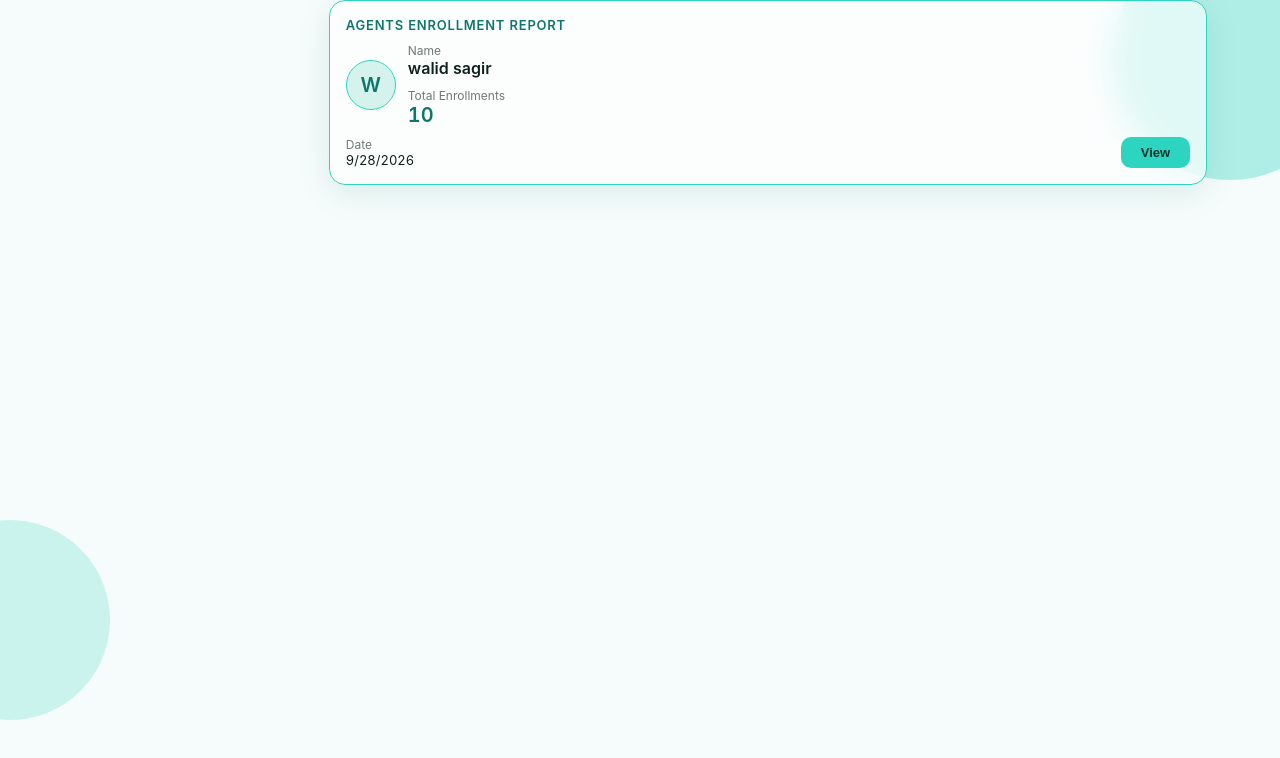
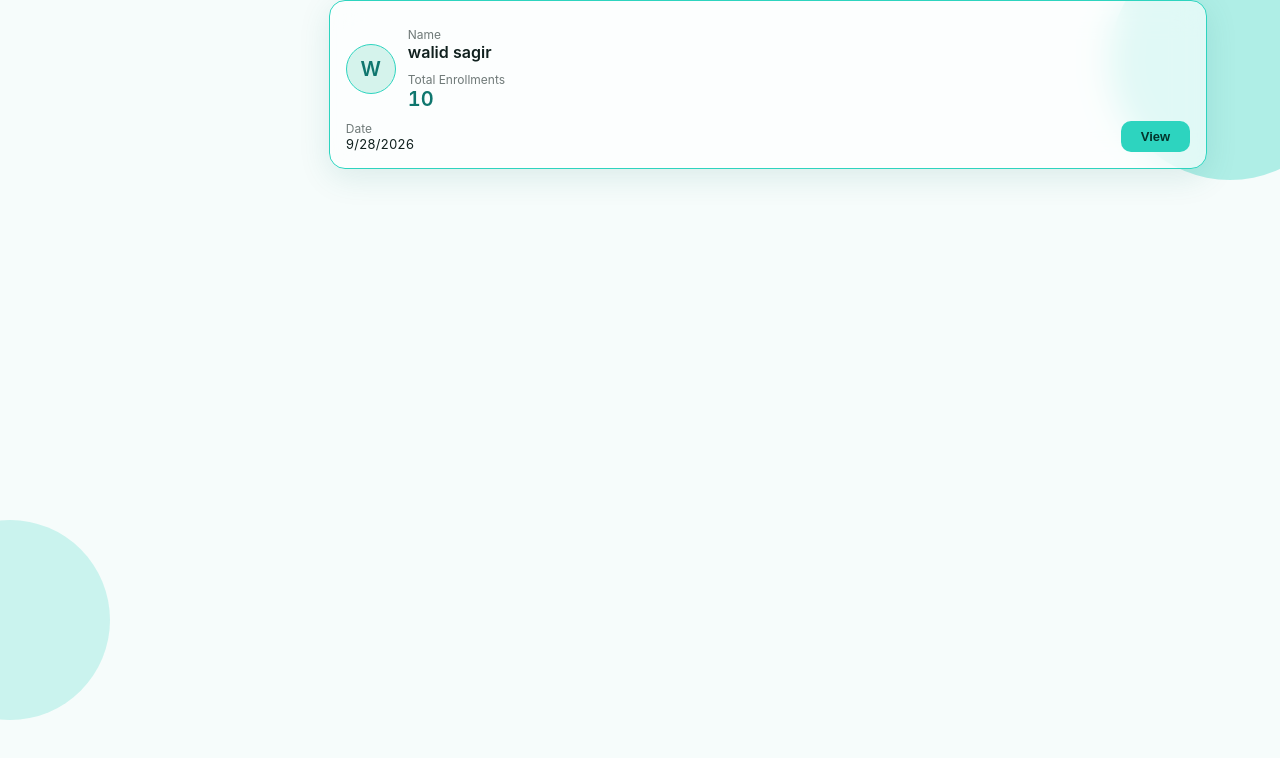
Before and after one commit to Walidsagir/2plustechnologies-device-management, a React (Vite) app: page / in a window 1280 px wide. Shown: the top 758 px of the page. Built offline with nearby package versions, Linux system fonts and the light colour scheme.

Commit message:
feat: remove header from Agents Enrollment Report Card component

```diff
--- a/src/components/agents-enrollment-report.jsx
+++ b/src/components/agents-enrollment-report.jsx
@@ -11,7 +11,6 @@ function AgentsEnrollmentReportCard({ name, agent, totalEnrolledAgents }) {
   };
   return (
     <div className="agents-enrollment-report">
-      <h2>Agents Enrollment Report</h2>
       <p>{initials ? initials : "UK"}</p>
       <div className="agents-enrollment-report-card-name">
         <span className="agent-enrollment-card-label">Name</span>
```
